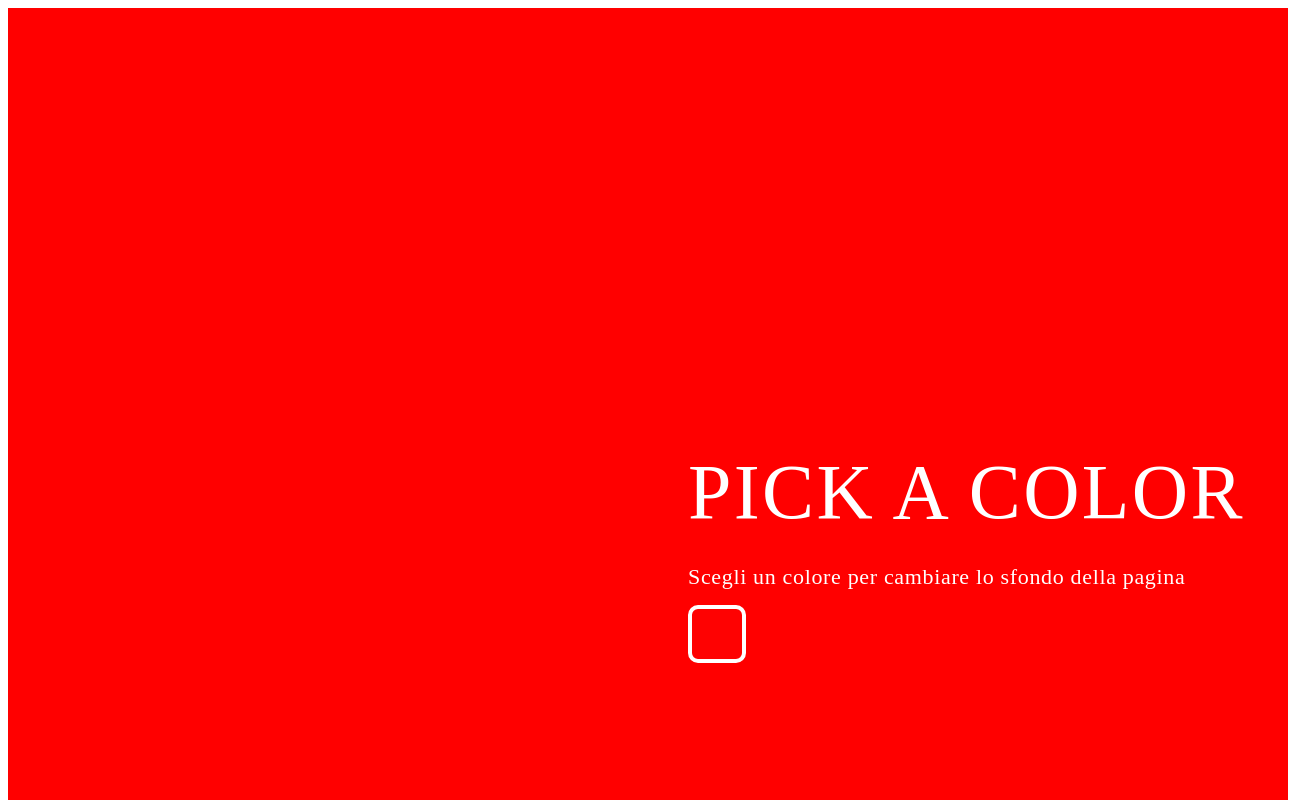
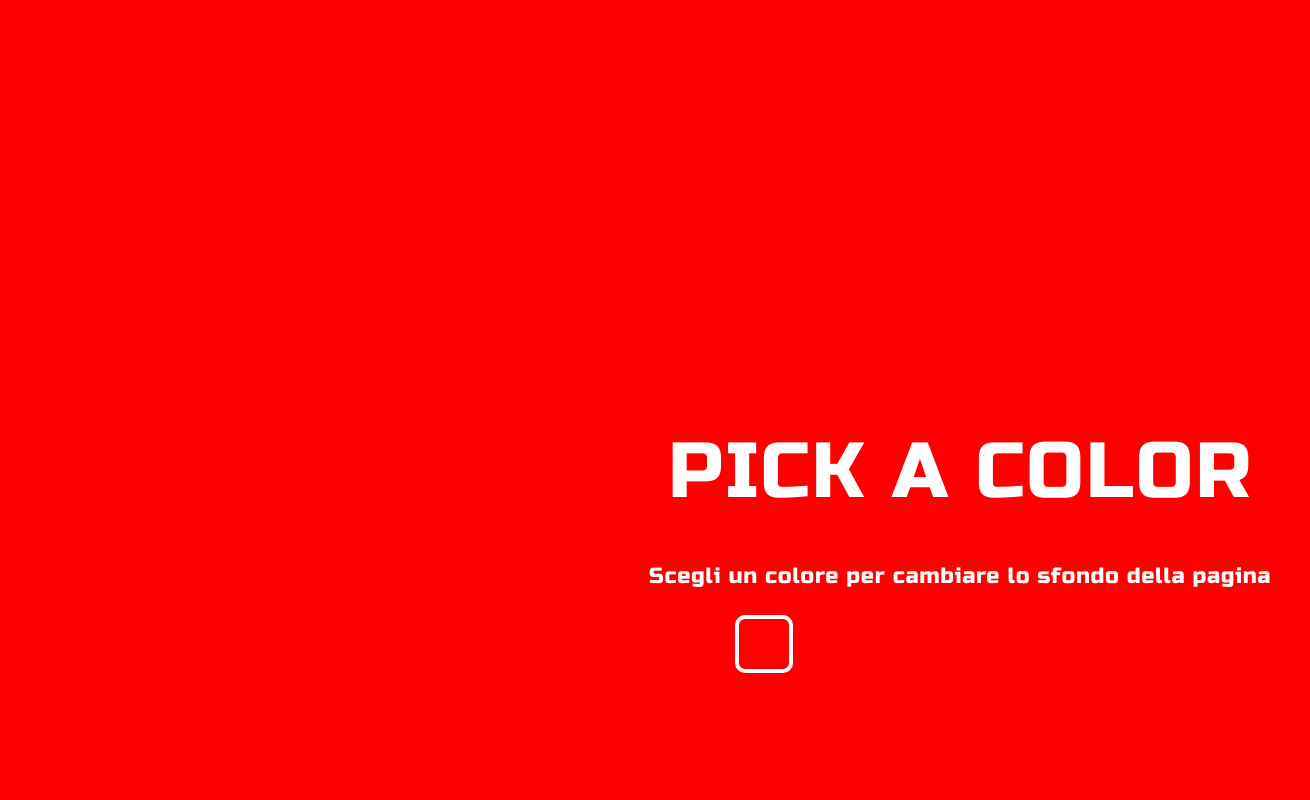
Before and after one commit to Daniel-ui-bit/Color_Picker, a plain HTML site: page Sito/Index.html in a window 1280 px wide. Shown: the top 800 px of the page, 1310 px wide, since content can reach past the window. Drawn offline with Linux system fonts and the light colour scheme.

Commit message:
Font aggiunto e sottotitolo/titolo sistemato

```diff
--- a/Sito/Static/Css/Style.css
+++ b/Sito/Static/Css/Style.css
@@ -1,21 +1,18 @@
+@import url('https://fonts.googleapis.com/css2?family=Russo+One&display=swap');
+
 body {
-    height: 100%;
-    width: 100%;
+    background: red;
 }
 
 .Sfondo{
-    background: red;
-    height: 1000px;
+    height: 100%;
     width: 100%;
 }
 
 .Titolo{
     position: absolute;
-    width: 584px;
-    height: 94px;
-    left: 688px;
-    top: 393px;
-
+    left: 668px;
+    top: 373px;
     font-family: 'Russo One';
     font-style: normal;
     font-weight: 400;
@@ -27,10 +24,9 @@ body {
 
 .Sottotitolo{
     position: absolute;
-    width: 622px;
-    height: 27px;
-    left: 688px;
+    left: 649px;
     top: 512px;
+
 
     font-family: 'Russo One';
     font-style: normal;
@@ -59,8 +55,8 @@ input[type="radio"]{
     position: absolute;
     width: 50px;
     height: 50px;
-    left: 688px;
-    top: 605px;
+    left: 735px;
+    top: 615px;
     background: #FE0202;
     border-radius: 10px;
     border: 4px solid #FFFFFF;
```
